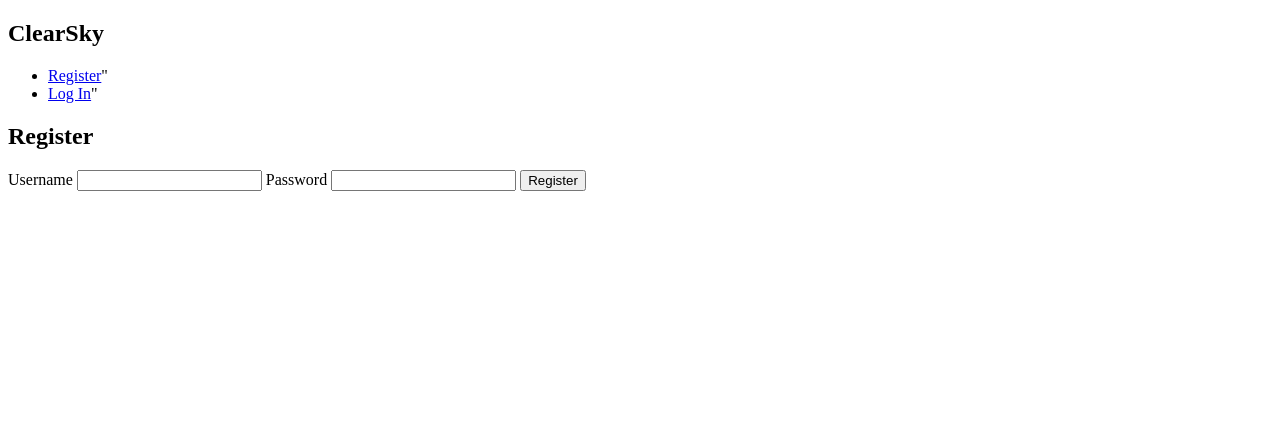
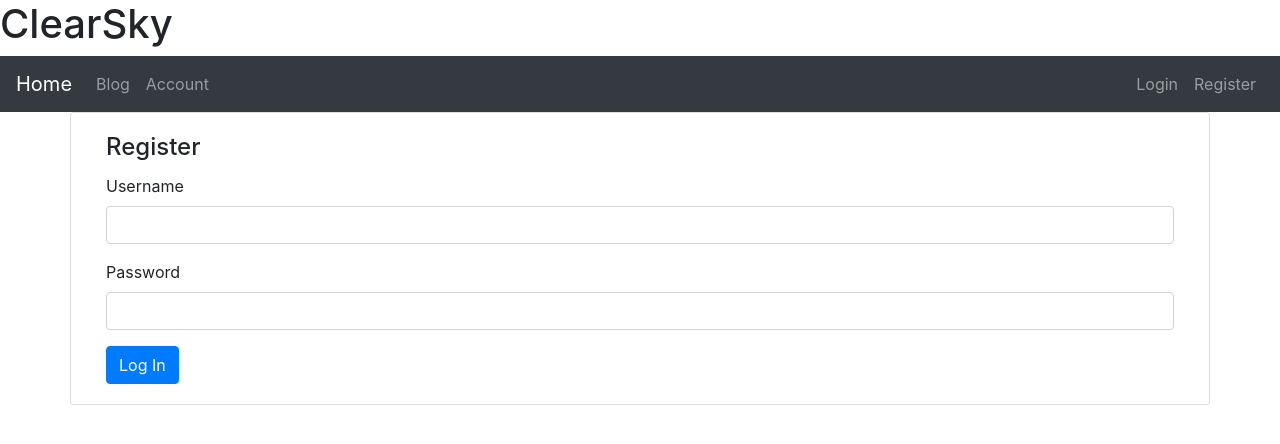
Before and after one commit to NathanStern/ClearSky, a Flask app: page /auth/register in a window 1280 px wide. Shown: the top 444 px of the page. Run offline with Flask 2, Linux system fonts and the light colour scheme; some libraries are stand-ins or nearby versions.

Commit message:
admin logout and auth stylizing

```diff
--- a/clearsky/templates/auth/register.html
+++ b/clearsky/templates/auth/register.html
@@ -1,15 +1,25 @@
 {% extends 'base.html' %}
 
-{% block header %}
-  <h1>{% block title %}Register{% endblock %}</h1>
-{% endblock %}
+{% block title %}Register{% endblock %}
 
 {% block content %}
-  <form method="post">
-    <label for="username">Username</label>
-    <input name="username" id="username" required>
-    <label for="password">Password</label>
-    <input type="password" name="password" id="password" required>
-    <input type="submit" value="Register">
-  </form>
+<div class="container card">
+  <div class="card-body">
+    <h4 class="card-title">Register</h4>
+    <form class="card-text" method="post">
+        {% for message in get_flashed_messages() %}
+          <p class="alert alert-danger" role="alert">{{ message }}</p>
+        {% endfor %}
+        <div class="form-group">
+            <label for="username">Username</label>
+            <input class="form-control" name="username" id="username" required>
+        </div>
+        <div class="form-group">
+            <label for="password">Password</label>
+            <input class="form-control" type="password" name="password" id="password" required>
+        </div>
+        <input class="btn btn-primary" type="submit" value="Log In">
+    </form>
+  </div>
+</div>
 {% endblock %}
--- a/clearsky/templates/base.html
+++ b/clearsky/templates/base.html
@@ -1,5 +1,13 @@
 <!DOCTYPE html>
+<html lang="en">
 <head>
+    <!-- Meta data and bootstrap CDN-->
+    <meta charset="utf-8">
+    <meta name="viewport" content="width=device-width, initial-scale=1">
+    <link rel="stylesheet" href="https://maxcdn.bootstrapcdn.com/bootstrap/4.5.2/css/bootstrap.min.css">
+    <script src="https://ajax.googleapis.com/ajax/libs/jquery/3.5.1/jquery.min.js"></script>
+    <script src="https://cdnjs.cloudflare.com/ajax/libs/popper.js/1.16.0/umd/popper.min.js"></script>
+    <script src="https://maxcdn.bootstrapcdn.com/bootstrap/4.5.2/js/bootstrap.min.js"></script>
     <!-- Global site tag (gtag.js) - Google Analytics -->
     <script async src="https://www.googletagmanager.com/gtag/js?id=G-47JTYPXS14"></script>
     <script>
@@ -9,28 +17,40 @@
 
     gtag('config', 'G-47JTYPXS14');
     </script>
+
+    <title>{% block title %}{% endblock %} - Clearsky</title>
+    <style>
+
+    </style>
 </head>
-<title>{% block title %}{% endblock %} - ClearSky</title>
 
+<body>
 <nav>
     <h1>ClearSky</h1>
-    <ul>
-        {% if g.user %}
-            <li><span>{{ session["username"] }}</span>
-            <li><a href="{{ url_for('auth.logout') }}">Log Out</a>
-        {% else %}
-            <li><a href="{{ url_for('auth.register') }}">Register</a>"
-            <li><a href="{{ url_for ('auth.login') }}">Log In</a>"
-        {% endif %}
-    </ul>
 </nav>
+<!-- NavBar -->
+<nav class="navbar navbar-expand-sm bg-dark navbar-dark">
+    <a class="navbar-brand" href="{{ url_for('home.home') }}">Home</a>
 
+    <button class="navbar-toggler" type="button" data-toggle="collapse" data-target="#collapsibleNavbar">
+      <span class="navbar-toggler-icon"></span>
+    </button>
+    <div class="collapse navbar-collapse" id="collapsibleNavbar">
+        <div class="navbar-nav">
+            <a class="nav-link" href="#">Blog</a>
+            <a class="nav-link" href="#">Account</a>
+        </div>
+        <div class="navbar-nav ml-auto">
+            <a class="nav-link" href="#">Login</a>
+            <a class="nav-link" href="#">Register</a>
+        </div>
+    </div>
+  </nav>
 <section class="content">
     <header>
         {% block header %}{% endblock %}
     </header>
-    {% for message in get_flashed_messages() %}
-        <div class = "flash">{{ message }}</div>
-    {% endfor %}
     {% block content %}{% endblock %}
 </section>
+</body>
+</html>
```
Also changed, not shown: clearsky/templates/admin/admin.html (+5 -4 lines), clearsky/templates/admin/login.html (+9 -4 lines), clearsky/templates/auth/login.html (+17 -10 lines), 1 other file.
